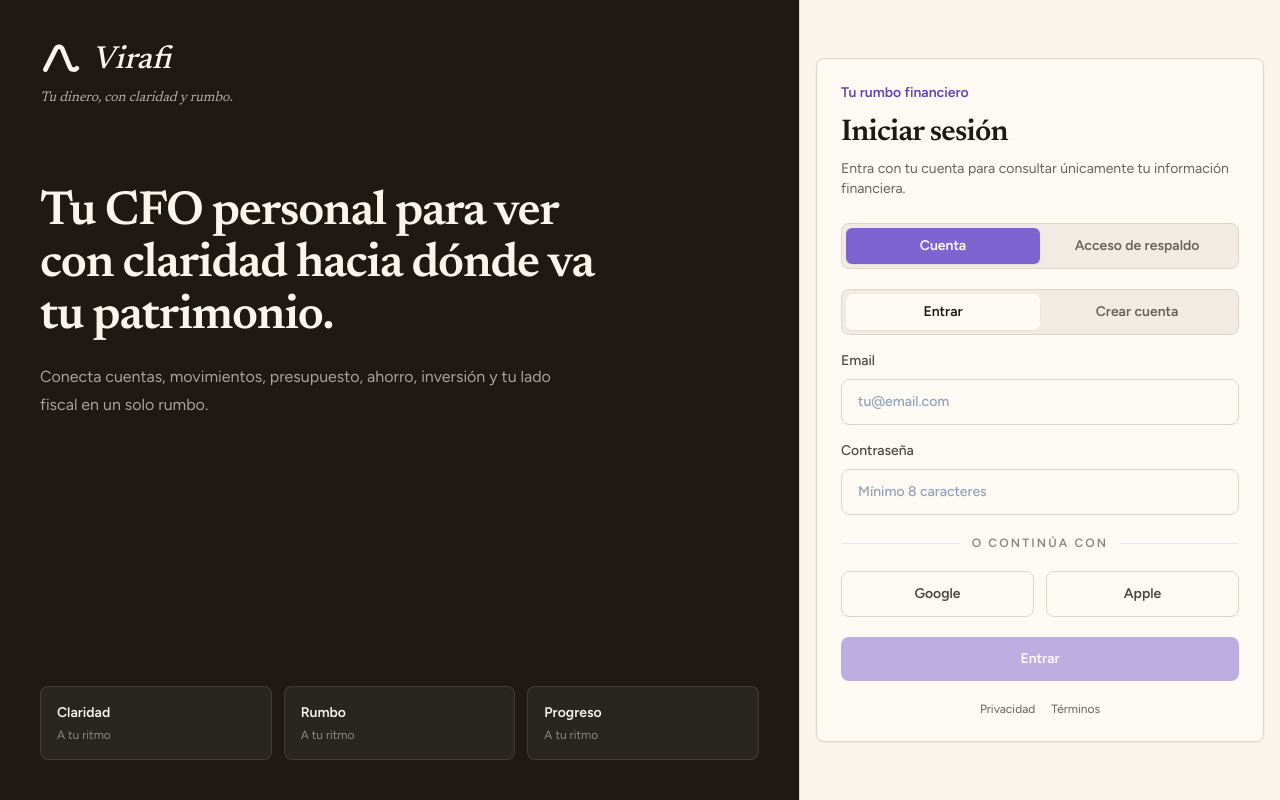
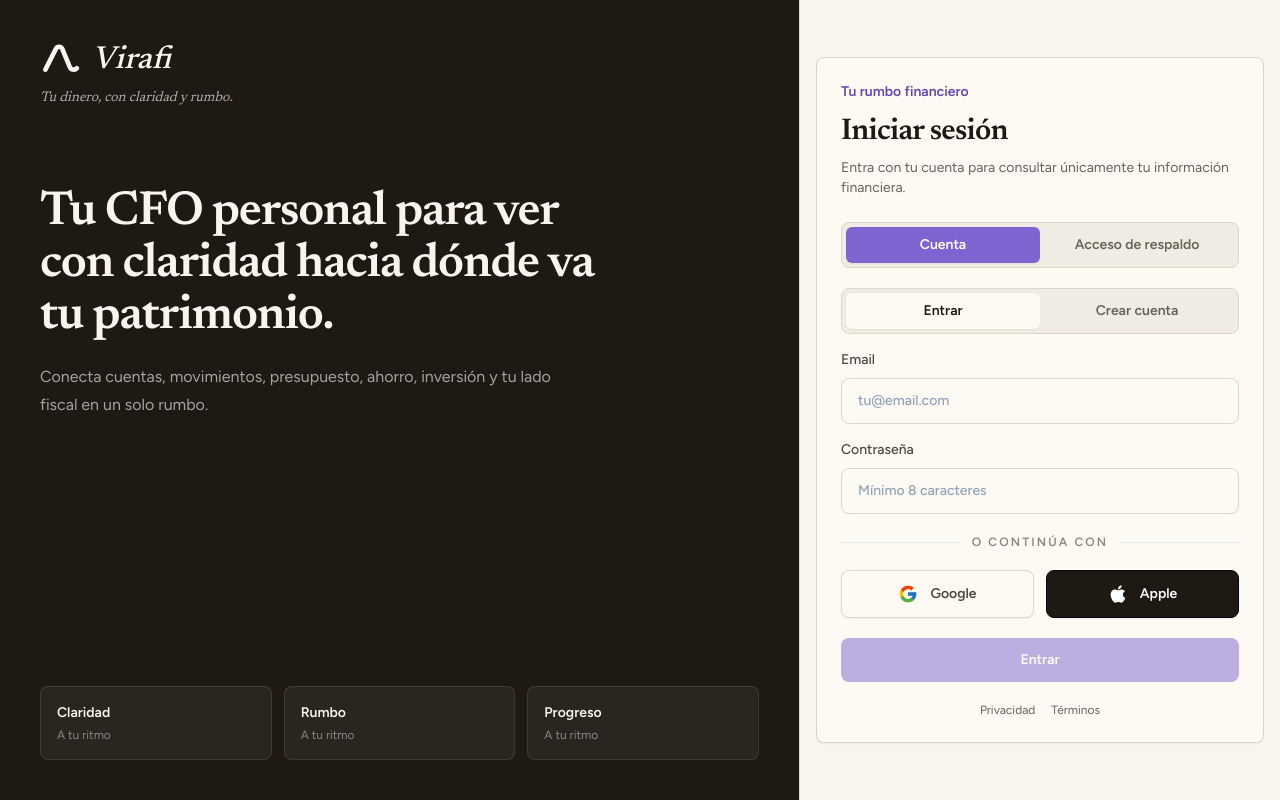
Before and after one commit to Gadioso/dashboard-financiero, a Next.js app in the folder financiero-web/: page /login in a window 1280 px wide. Built offline with nearby package versions, Linux system fonts and the light colour scheme.

Commit message:
Brand Google and Apple sign-in

```diff
--- a/financiero-web/app/login/page.tsx
+++ b/financiero-web/app/login/page.tsx
@@ -2,6 +2,8 @@
 
 import { useSearchParams } from 'next/navigation';
 import { FormEvent, Suspense, useState } from 'react';
+import { FaApple } from 'react-icons/fa6';
+import { FcGoogle } from 'react-icons/fc';
 import VirafiBrand from '@/app/Components/VirafiBrand';
 
 function LoginForm() {
@@ -208,17 +210,21 @@ function LoginForm() {
                 type="button"
                 onClick={() => startOAuth('google')}
                 disabled={loading}
-                className="rounded-lg border border-slate-200 bg-white px-4 py-3 text-sm font-semibold text-slate-700 transition-colors hover:border-blue-300 hover:bg-blue-50 hover:text-blue-700 disabled:cursor-not-allowed disabled:opacity-50"
+                aria-label="Continuar con Google"
+                className="inline-flex min-h-12 items-center justify-center gap-3 rounded-lg border border-slate-200 bg-white px-4 py-3 text-sm font-semibold text-slate-700 shadow-sm transition-colors hover:border-blue-300 hover:bg-slate-50 hover:text-slate-950 focus:outline-none focus:ring-2 focus:ring-blue-500 focus:ring-offset-2 disabled:cursor-not-allowed disabled:opacity-50"
               >
-                Google
+                <FcGoogle aria-hidden="true" className="size-5 shrink-0" />
+                <span>Google</span>
               </button>
               <button
                 type="button"
                 onClick={() => startOAuth('apple')}
                 disabled={loading}
-                className="rounded-lg border border-slate-200 bg-white px-4 py-3 text-sm font-semibold text-slate-700 transition-colors hover:border-blue-300 hover:bg-blue-50 hover:text-blue-700 disabled:cursor-not-allowed disabled:opacity-50"
+                aria-label="Continuar con Apple"
+                className="inline-flex min-h-12 items-center justify-center gap-3 rounded-lg border border-slate-950 bg-slate-950 px-4 py-3 text-sm font-semibold text-white shadow-sm transition-colors hover:bg-black focus:outline-none focus:ring-2 focus:ring-blue-500 focus:ring-offset-2 disabled:cursor-not-allowed disabled:opacity-50"
               >
-                Apple
+                <FaApple aria-hidden="true" className="size-5 shrink-0" />
+                <span>Apple</span>
               </button>
             </div>
           </>
--- a/financiero-web/package.json
+++ b/financiero-web/package.json
@@ -48,6 +48,7 @@
     "next": "16.2.7",
     "react": "19.2.4",
     "react-dom": "19.2.4",
+    "react-icons": "^5.7.0",
     "stripe": "^22.2.1",
     "zod": "4.3.6"
   },
```
Also changed, not shown: 1 other file (tests, documents, lock files or other folders).
